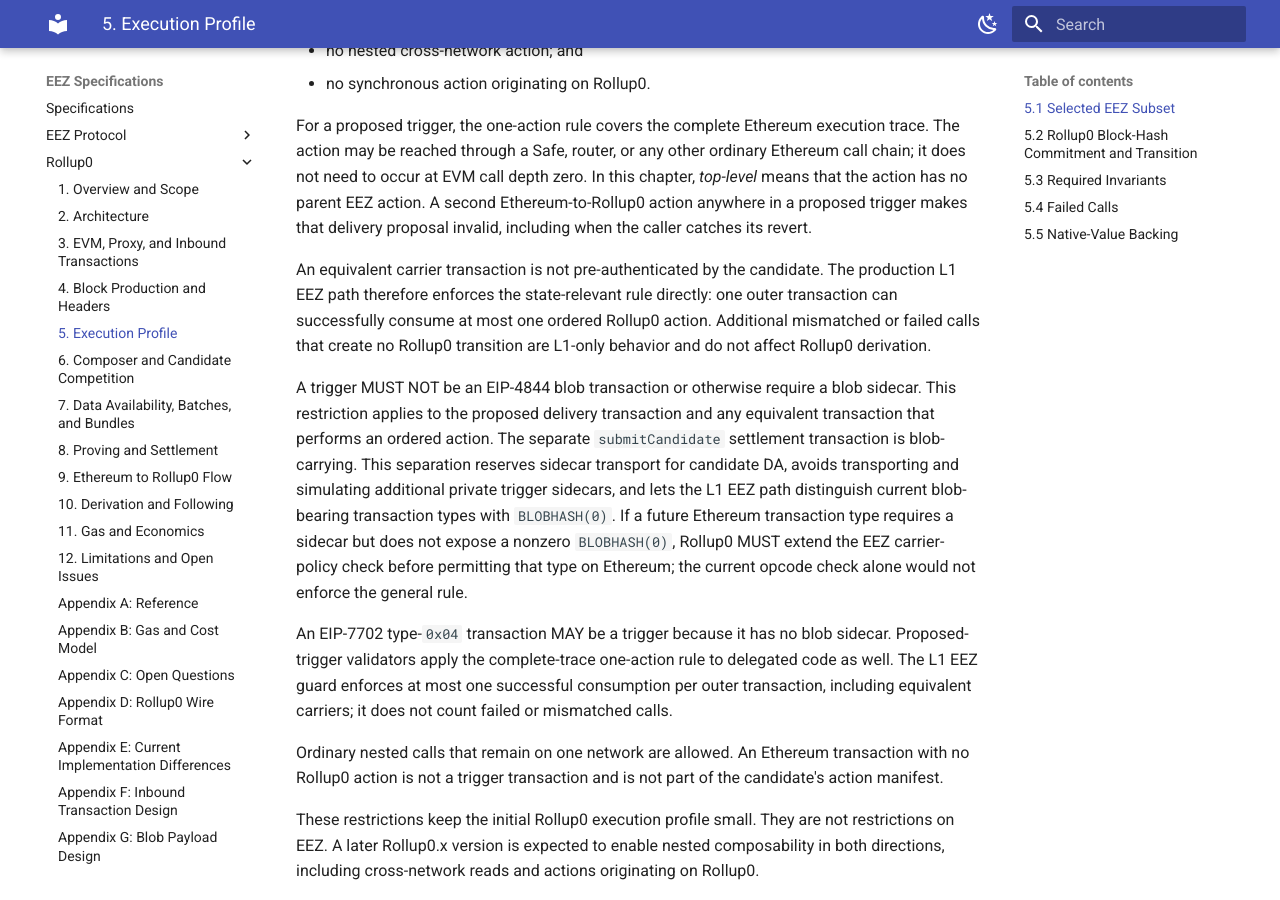
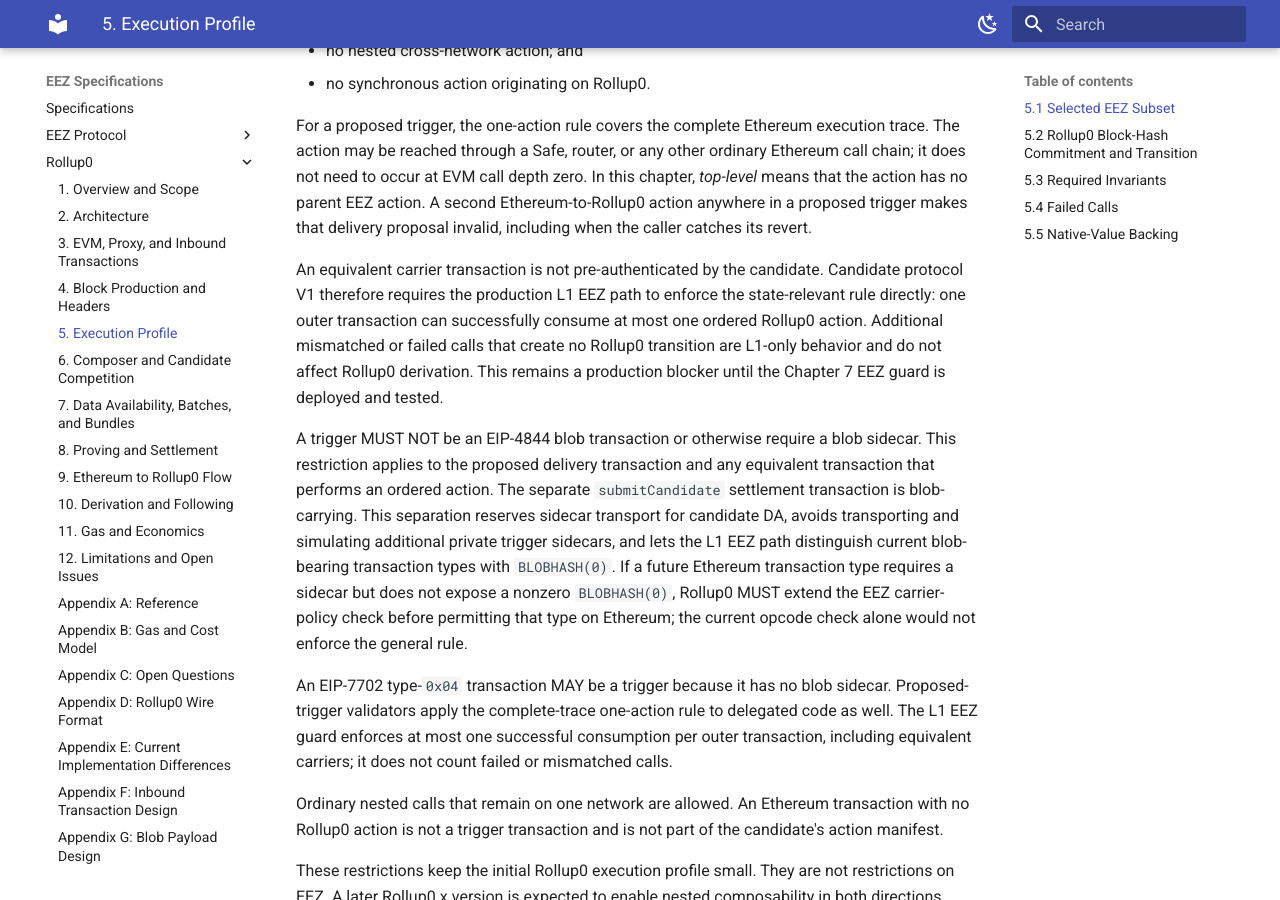
Before and after one commit to eez-association/specs-draft, an MkDocs documentation site: the page built from docs/rollup0-spec/05-execution-model.md, in a window 1280 px wide and 900 px high, scrolled down 545 px. Built offline with MkDocs 1.6.1 and Material for MkDocs 9.7.7, drawn with Linux system fonts in a browser that asks for light colours.

Commit message:
docs(rollup0): mark the one-action L1 guard as a production blocker

```diff
--- a/docs/rollup0-spec/05-execution-model.md
+++ b/docs/rollup0-spec/05-execution-model.md
@@ -23,10 +23,12 @@ need to occur at EVM call depth zero. In this chapter, *top-level* means that th
 parent EEZ action. A second Ethereum-to-Rollup0 action anywhere in a proposed trigger makes that
 delivery proposal invalid, including when the caller catches its revert.
 
-An equivalent carrier transaction is not pre-authenticated by the candidate. The production L1 EEZ
-path therefore enforces the state-relevant rule directly: one outer transaction can successfully
-consume at most one ordered Rollup0 action. Additional mismatched or failed calls that create no
-Rollup0 transition are L1-only behavior and do not affect Rollup0 derivation.
+An equivalent carrier transaction is not pre-authenticated by the candidate. Candidate protocol
+V1 therefore requires the production L1 EEZ path to enforce the state-relevant rule directly: one
+outer transaction can successfully consume at most one ordered Rollup0 action. Additional
+mismatched or failed calls that create no Rollup0 transition are L1-only behavior and do not affect
+Rollup0 derivation. This remains a production blocker until the Chapter 7 EEZ guard is deployed and
+tested.
 
 A trigger MUST NOT be an EIP-4844 blob transaction or otherwise require a blob sidecar. This
 restriction applies to the proposed delivery transaction and any equivalent transaction that
```
Also changed, not shown: docs/rollup0-spec/01-overview.md (+3 -2 lines).
